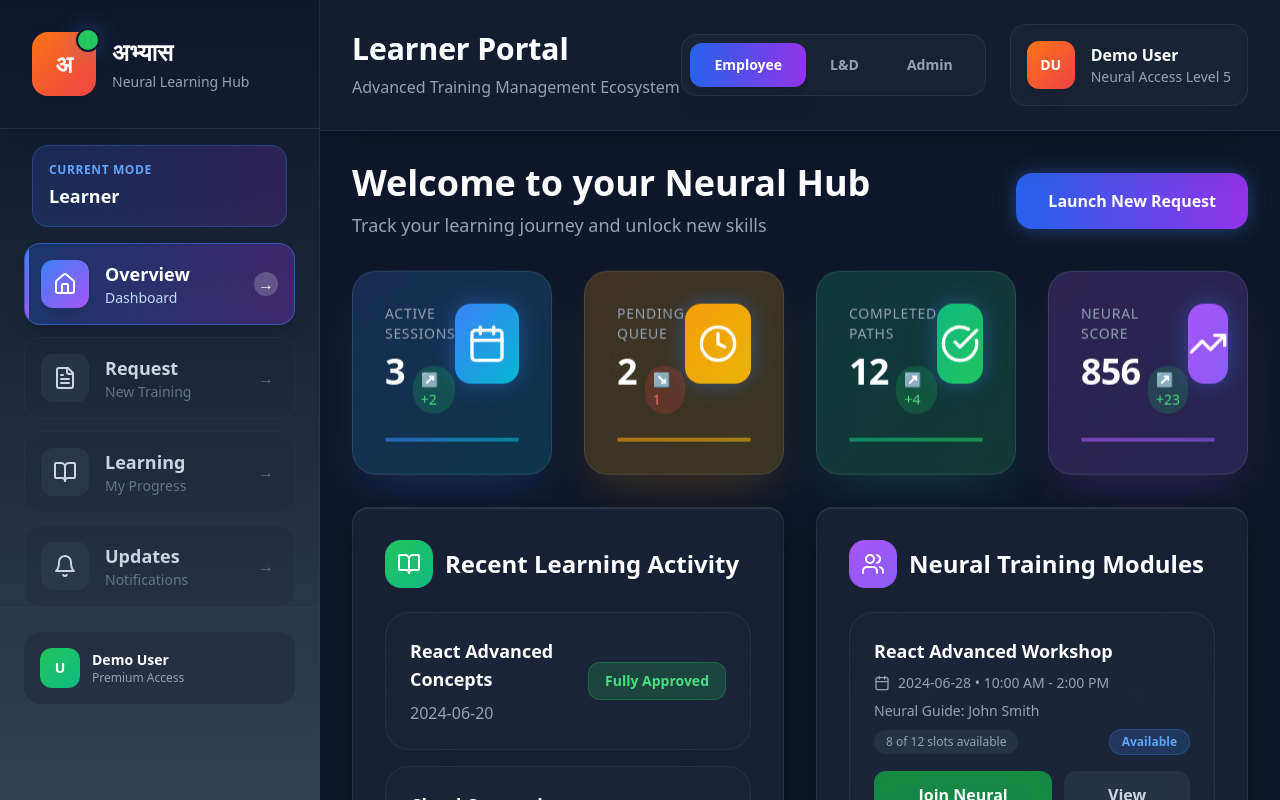
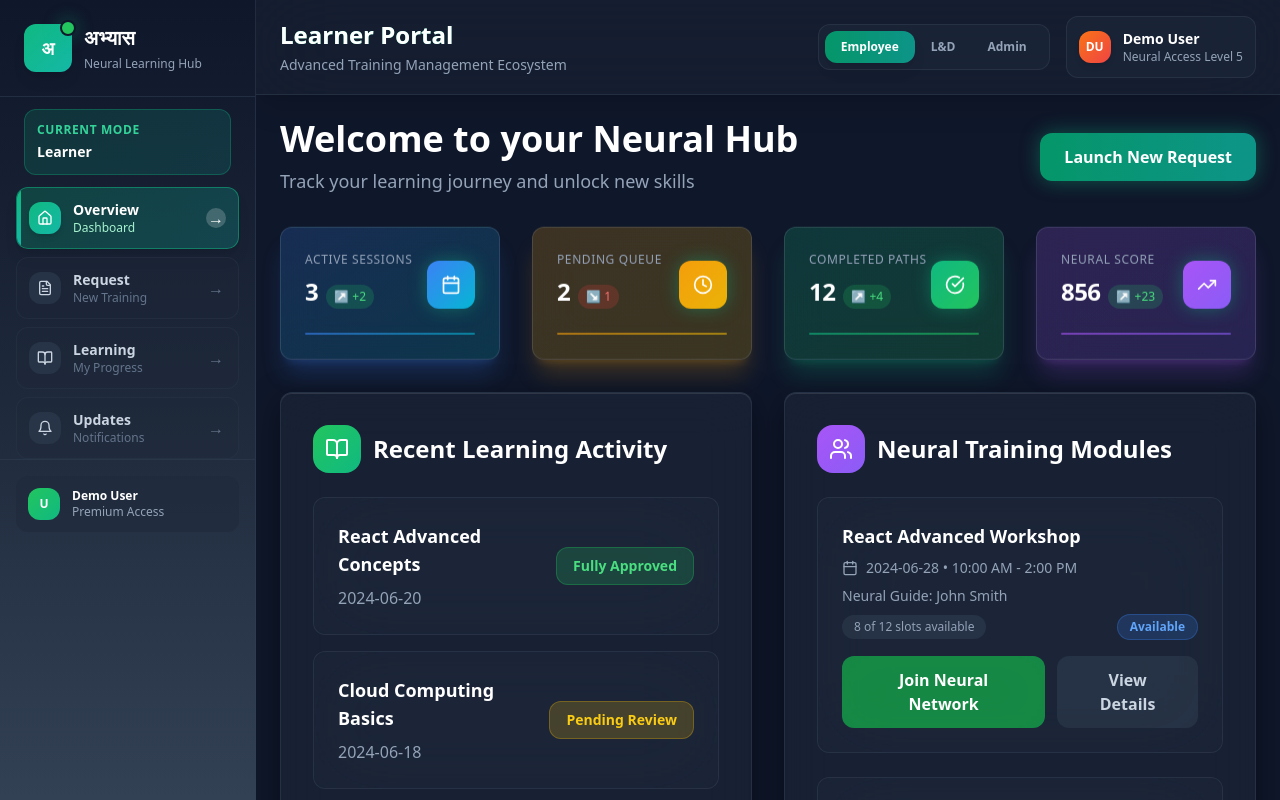
Before and after one commit to Abhisheksoni14/learn-track-automate, a React (Vite) app: page / in a window 1280 px wide. Shown: the top 800 px of the page. Built offline with nearby package versions, Linux system fonts and the light colour scheme.

Commit message:
Refactor: Adjust widget, sidebar, and icon styles
Adjusted the alignment and placement of widgets and the sidebar. Reduced the size of icons to address bulkiness.

```diff
--- a/src/components/layout/ModernHeader.tsx
+++ b/src/components/layout/ModernHeader.tsx
@@ -25,27 +25,27 @@ export const ModernHeader = ({ currentRole, setCurrentRole, setCurrentView }: Mo
   };
 
   return (
-    <header className="bg-slate-800/40 backdrop-blur-2xl border-b border-slate-700/50 shadow-2xl">
-      <div className="px-8 py-6 flex items-center justify-between">
+    <header className="bg-slate-800/40 backdrop-blur-2xl border-b border-slate-700/50 shadow-xl">
+      <div className="px-6 py-4 flex items-center justify-between">
         <div>
-          <h2 className="text-3xl font-bold text-white mb-2 bg-gradient-to-r from-blue-400 to-purple-400 bg-clip-text text-transparent">
+          <h2 className="text-2xl font-bold text-white mb-1 bg-gradient-to-r from-emerald-400 to-teal-400 bg-clip-text text-transparent">
             {getRoleDisplayName(currentRole)}
           </h2>
-          <p className="text-slate-400 font-medium">
+          <p className="text-slate-400 font-medium text-sm">
             Advanced Training Management Ecosystem
           </p>
         </div>
 
-        <div className="flex items-center space-x-6">
+        <div className="flex items-center space-x-4">
           {/* Role Switcher */}
-          <div className="flex bg-slate-800/60 rounded-2xl p-2 border border-slate-600/30">
+          <div className="flex bg-slate-800/60 rounded-xl p-1.5 border border-slate-600/30">
             {(['employee', 'ld', 'admin'] as const).map((role) => (
               <button
                 key={role}
                 onClick={() => handleRoleSwitch(role)}
-                className={`px-6 py-3 rounded-xl text-sm font-bold transition-all duration-300 ${
+                className={`px-4 py-2 rounded-lg text-xs font-bold transition-all duration-300 ${
                   currentRole === role
-                    ? 'bg-gradient-to-r from-blue-600 to-purple-600 text-white shadow-xl'
+                    ? 'bg-gradient-to-r from-emerald-600 to-teal-600 text-white shadow-lg'
                     : 'text-slate-400 hover:text-white hover:bg-slate-700/50'
                 }`}
               >
@@ -55,13 +55,13 @@ export const ModernHeader = ({ currentRole, setCurrentRole, setCurrentView }: Mo
           </div>
 
           {/* User Profile */}
-          <div className="flex items-center space-x-4 bg-slate-800/60 rounded-2xl p-4 border border-slate-600/30">
-            <div className="w-12 h-12 bg-gradient-to-br from-orange-500 to-red-500 rounded-xl flex items-center justify-center shadow-lg">
-              <span className="text-white text-sm font-bold">DU</span>
+          <div className="flex items-center space-x-3 bg-slate-800/60 rounded-xl p-3 border border-slate-600/30">
+            <div className="w-8 h-8 bg-gradient-to-br from-orange-500 to-red-500 rounded-lg flex items-center justify-center shadow-md">
+              <span className="text-white text-xs font-bold">DU</span>
             </div>
             <div>
-              <p className="font-bold text-white">Demo User</p>
-              <p className="text-slate-400 text-sm">Neural Access Level 5</p>
+              <p className="font-bold text-white text-sm">Demo User</p>
+              <p className="text-slate-400 text-xs">Neural Access Level 5</p>
             </div>
           </div>
         </div>
--- a/src/components/layout/ModernSidebar.tsx
+++ b/src/components/layout/ModernSidebar.tsx
@@ -41,30 +41,30 @@ export const ModernSidebar = ({ currentRole, currentView, setCurrentView }: Mode
   const menuItems = getMenuItems();
 
   return (
-    <div className="sidebar-modern w-80 z-50">
+    <div className="sidebar-modern w-64 z-50">
       {/* Header */}
-      <div className="p-8 border-b border-slate-700/50">
-        <div className="flex items-center space-x-4">
+      <div className="p-6 border-b border-slate-700/50">
+        <div className="flex items-center space-x-3">
           <div className="relative">
-            <div className="w-16 h-16 bg-gradient-to-br from-orange-500 to-red-500 rounded-2xl flex items-center justify-center shadow-2xl">
-              <span className="text-white font-bold text-2xl">अ</span>
+            <div className="w-12 h-12 bg-gradient-to-br from-emerald-500 to-teal-500 rounded-xl flex items-center justify-center shadow-lg">
+              <span className="text-white font-bold text-lg">अ</span>
             </div>
-            <div className="absolute -top-1 -right-1 w-6 h-6 bg-green-500 rounded-full border-2 border-slate-900 pulse-glow"></div>
+            <div className="absolute -top-1 -right-1 w-4 h-4 bg-green-500 rounded-full border-2 border-slate-900 pulse-glow"></div>
           </div>
           <div>
-            <h1 className="text-2xl font-bold text-white mb-1">अभ्यास</h1>
-            <p className="text-slate-400 text-sm font-medium">Neural Learning Hub</p>
+            <h1 className="text-xl font-bold text-white mb-1">अभ्यास</h1>
+            <p className="text-slate-400 text-xs font-medium">Neural Learning Hub</p>
           </div>
         </div>
       </div>
 
       {/* Role Badge */}
-      <div className="px-8 py-4">
-        <div className="bg-gradient-to-r from-blue-600/20 to-purple-600/20 rounded-2xl p-4 border border-blue-500/30">
-          <p className="text-blue-400 text-xs font-semibold uppercase tracking-wider mb-1">
+      <div className="px-6 py-3">
+        <div className="bg-gradient-to-r from-emerald-600/20 to-teal-600/20 rounded-xl p-3 border border-emerald-500/30">
+          <p className="text-emerald-400 text-xs font-semibold uppercase tracking-wider mb-1">
             Current Mode
           </p>
-          <p className="text-white font-bold text-lg">
+          <p className="text-white font-bold text-sm">
             {currentRole === 'ld' ? 'L&D Specialist' :
              currentRole === 'admin' ? 'System Admin' : 'Learner'}
           </p>
@@ -72,8 +72,8 @@ export const ModernSidebar = ({ currentRole, currentView, setCurrentView }: Mode
       </div>
 
       {/* Navigation */}
-      <nav className="px-6 flex-1">
-        <div className="space-y-3">
+      <nav className="px-4 flex-1">
+        <div className="space-y-2">
           {menuItems.map((item, index) => {
             const Icon = item.icon;
             const isActive = currentView === item.id;
@@ -83,42 +83,42 @@ export const ModernSidebar = ({ currentRole, currentView, setCurrentView }: Mode
                 key={item.id}
                 onClick={() => setCurrentView(item.id)}
                 className={cn(
-                  "w-full group relative overflow-hidden rounded-2xl p-4 text-left transition-all duration-300 hover:scale-105",
+                  "w-full group relative overflow-hidden rounded-xl p-3 text-left transition-all duration-300 hover:scale-105",
                   isActive
-                    ? "bg-gradient-to-r from-blue-600/30 to-purple-600/30 border border-blue-500/50 shadow-xl"
+                    ? "bg-gradient-to-r from-emerald-600/30 to-teal-600/30 border border-emerald-500/50 shadow-lg"
                     : "bg-slate-800/30 hover:bg-slate-700/40 border border-slate-700/30"
                 )}
                 style={{ animationDelay: `${index * 100}ms` }}
               >
                 {/* Active Indicator */}
                 {isActive && (
-                  <div className="absolute left-0 top-0 bottom-0 w-1 bg-gradient-to-b from-blue-500 to-purple-500 rounded-r-full"></div>
+                  <div className="absolute left-0 top-0 bottom-0 w-1 bg-gradient-to-b from-emerald-500 to-teal-500 rounded-r-full"></div>
                 )}
 
                 {/* Content */}
-                <div className="flex items-center space-x-4 relative z-10">
+                <div className="flex items-center space-x-3 relative z-10">
                   <div className={cn(
-                    "w-12 h-12 rounded-xl flex items-center justify-center transition-all duration-300",
+                    "w-8 h-8 rounded-lg flex items-center justify-center transition-all duration-300",
                     isActive
-                      ? "bg-gradient-to-br from-blue-500 to-purple-500 shadow-lg"
+                      ? "bg-gradient-to-br from-emerald-500 to-teal-500 shadow-md"
                       : "bg-slate-700/50 group-hover:bg-slate-600/50"
                   )}>
                     <Icon className={cn(
-                      "w-6 h-6 transition-colors duration-300",
+                      "w-4 h-4 transition-colors duration-300",
                       isActive ? "text-white" : "text-slate-300 group-hover:text-white"
                     )} />
                   </div>
 
                   <div className="flex-1">
                     <p className={cn(
-                      "font-bold text-lg transition-colors duration-300",
+                      "font-bold text-sm transition-colors duration-300",
                       isActive ? "text-white" : "text-slate-300 group-hover:text-white"
                     )}>
                       {item.label}
                     </p>
                     <p className={cn(
-                      "text-sm transition-colors duration-300",
-                      isActive ? "text-blue-200" : "text-slate-500 group-hover:text-slate-400"
+                      "text-xs transition-colors duration-300",
+                      isActive ? "text-emerald-200" : "text-slate-500 group-hover:text-slate-400"
                     )}>
                       {item.description}
                     </p>
@@ -126,7 +126,7 @@ export const ModernSidebar = ({ currentRole, currentView, setCurrentView }: Mode
 
                   {/* Arrow */}
                   <div className={cn(
-                    "w-6 h-6 rounded-full flex items-center justify-center transition-all duration-300",
+                    "w-5 h-5 rounded-full flex items-center justify-center transition-all duration-300",
                     isActive
                       ? "bg-white/20 text-white"
                       : "text-slate-500 group-hover:text-slate-300 group-hover:bg-slate-600/30"
@@ -136,7 +136,7 @@ export const ModernSidebar = ({ currentRole, currentView, setCurrentView }: Mode
                 </div>
 
                 {/* Hover Effect */}
-                <div className="absolute inset-0 bg-gradient-to-r from-blue-600/10 to-purple-600/10 opacity-0 group-hover:opacity-100 transition-opacity duration-300"></div>
+                <div className="absolute inset-0 bg-gradient-to-r from-emerald-600/10 to-teal-600/10 opacity-0 group-hover:opacity-100 transition-opacity duration-300"></div>
               </button>
             );
           })}
@@ -144,14 +144,14 @@ export const ModernSidebar = ({ currentRole, currentView, setCurrentView }: Mode
       </nav>
 
       {/* Footer */}
-      <div className="p-6 border-t border-slate-700/50">
-        <div className="bg-slate-800/50 rounded-2xl p-4">
+      <div className="p-4 border-t border-slate-700/50">
+        <div className="bg-slate-800/50 rounded-xl p-3">
           <div className="flex items-center space-x-3">
-            <div className="w-10 h-10 bg-gradient-to-br from-green-500 to-emerald-500 rounded-xl flex items-center justify-center">
-              <span className="text-white font-bold text-sm">U</span>
+            <div className="w-8 h-8 bg-gradient-to-br from-green-500 to-emerald-500 rounded-lg flex items-center justify-center">
+              <span className="text-white font-bold text-xs">U</span>
             </div>
             <div>
-              <p className="font-semibold text-white text-sm">Demo User</p>
+              <p className="font-semibold text-white text-xs">Demo User</p>
               <p className="text-slate-400 text-xs">Premium Access</p>
             </div>
           </div>
--- a/src/components/ui/MetricWidget.tsx
+++ b/src/components/ui/MetricWidget.tsx
@@ -75,7 +75,7 @@ export const MetricWidget = ({
   const colors = getColorClasses(color);
 
   return (
-    <div className={`metric-widget bg-gradient-to-br ${colors.gradient} ${colors.glow} shadow-2xl float-animation`}>
+    <div className={`metric-widget bg-gradient-to-br ${colors.gradient} ${colors.glow} shadow-xl float-animation hover:scale-105 transition-all duration-300`}>
       {/* Background Pattern */}
       <div className="absolute inset-0 opacity-5">
         <div className="absolute inset-0 bg-gradient-to-br from-white/10 to-transparent"></div>
@@ -83,17 +83,17 @@ export const MetricWidget = ({
 
       {/* Content */}
       <div className="relative z-10">
-        <div className="flex items-start justify-between mb-6">
+        <div className="flex items-center justify-between mb-4">
           <div className="flex-1">
-            <p className="text-slate-400 text-sm font-medium mb-2 uppercase tracking-wider">
+            <p className="text-slate-400 text-xs font-medium mb-2 uppercase tracking-wider">
               {title}
             </p>
-            <div className="flex items-baseline space-x-2">
-              <h3 className="text-4xl font-bold text-white tracking-tight">
+            <div className="flex items-baseline space-x-2 mb-2">
+              <h3 className="text-2xl font-bold text-white tracking-tight">
                 {value}
               </h3>
               {trend && (
-                <span className={`text-sm font-medium px-2 py-1 rounded-full ${
+                <span className={`text-xs font-medium px-2 py-1 rounded-full ${
                   trendDirection === 'up'
                     ? 'text-green-400 bg-green-500/20'
                     : 'text-red-400 bg-red-500/20'
@@ -104,13 +104,13 @@ export const MetricWidget = ({
             </div>
           </div>
 
-          <div className={`w-20 h-20 rounded-2xl flex items-center justify-center bg-gradient-to-br ${colors.iconBg} shadow-xl pulse-glow`}>
-            <Icon className="w-10 h-10 text-white" />
+          <div className={`w-12 h-12 rounded-xl flex items-center justify-center bg-gradient-to-br ${colors.iconBg} shadow-lg pulse-glow`}>
+            <Icon className="w-5 h-5 text-white" />
           </div>
         </div>
 
         {/* Bottom Accent Line */}
-        <div className={`h-1 rounded-full bg-gradient-to-r ${colors.iconBg} opacity-60`}></div>
+        <div className={`h-0.5 rounded-full bg-gradient-to-r ${colors.iconBg} opacity-60`}></div>
       </div>
     </div>
   );
--- a/src/index.css
+++ b/src/index.css
@@ -16,7 +16,7 @@
     --popover: 20 25 35;
     --popover-foreground: 248 250 252;
 
-    --primary: 59 130 246;
+    --primary: 16 185 129;
     --primary-foreground: 255 255 255;
 
     --secondary: 30 41 59;
@@ -25,7 +25,7 @@
     --muted: 15 23 42;
     --muted-foreground: 148 163 184;
 
-    --accent: 251 146 60;
+    --accent: 20 184 166;
     --accent-foreground: 255 255 255;
 
     --destructive: 239 68 68;
@@ -33,18 +33,18 @@
 
     --border: 51 65 85;
     --input: 51 65 85;
-    --ring: 59 130 246;
+    --ring: 16 185 129;
 
-    --radius: 1rem;
+    --radius: 0.75rem;
 
     --sidebar-background: 8 12 18;
     --sidebar-foreground: 203 213 225;
-    --sidebar-primary: 59 130 246;
+    --sidebar-primary: 16 185 129;
     --sidebar-primary-foreground: 255 255 255;
     --sidebar-accent: 15 23 42;
     --sidebar-accent-foreground: 203 213 225;
     --sidebar-border: 30 41 59;
-    --sidebar-ring: 59 130 246;
+    --sidebar-ring: 16 185 129;
   }
 
   .dark {
@@ -57,7 +57,7 @@
     --popover: 20 25 35;
     --popover-foreground: 248 250 252;
 
-    --primary: 59 130 246;
+    --primary: 16 185 129;
     --primary-foreground: 255 255 255;
 
     --secondary: 30 41 59;
@@ -66,7 +66,7 @@
     --muted: 15 23 42;
     --muted-foreground: 148 163 184;
 
-    --accent: 251 146 60;
+    --accent: 20 184 166;
     --accent-foreground: 255 255 255;
 
     --destructive: 239 68 68;
@@ -74,16 +74,16 @@
 
     --border: 51 65 85;
     --input: 51 65 85;
-    --ring: 59 130 246;
+    --ring: 16 185 129;
 
     --sidebar-background: 8 12 18;
     --sidebar-foreground: 203 213 225;
-    --sidebar-primary: 59 130 246;
+    --sidebar-primary: 16 185 129;
     --sidebar-primary-foreground: 255 255 255;
     --sidebar-accent: 15 23 42;
     --sidebar-accent-foreground: 203 213 225;
     --sidebar-border: 30 41 59;
-    --sidebar-ring: 59 130 246;
+    --sidebar-ring: 16 185 129;
   }
 }
 
@@ -99,7 +99,7 @@
 
   /* Custom gradient backgrounds */
   .neon-gradient {
-    @apply bg-gradient-to-r from-blue-500 via-purple-500 to-orange-500;
+    @apply bg-gradient-to-r from-emerald-500 via-teal-500 to-cyan-500;
   }
 
   .dark-card {
@@ -107,32 +107,32 @@
   }
 
   .glow-effect {
-    box-shadow: 0 0 20px rgba(59, 130, 246, 0.3), 0 0 40px rgba(59, 130, 246, 0.1);
+    box-shadow: 0 0 20px rgba(16, 185, 129, 0.3), 0 0 40px rgba(16, 185, 129, 0.1);
   }
 }
 
 /* Custom component styles */
 @layer components {
   .neon-card {
-    @apply bg-slate-800/60 backdrop-blur-xl border border-slate-700/50 rounded-2xl shadow-2xl;
+    @apply bg-slate-800/60 backdrop-blur-xl border border-slate-700/50 rounded-xl shadow-xl;
     box-shadow: 0 8px 32px rgba(0, 0, 0, 0.4), inset 0 1px 0 rgba(255, 255, 255, 0.1);
   }
 
   .glass-panel {
-    @apply bg-slate-800/40 backdrop-blur-2xl border border-slate-600/30 rounded-3xl;
+    @apply bg-slate-800/40 backdrop-blur-2xl border border-slate-600/30 rounded-xl;
   }
 
   .neon-button {
-    @apply bg-gradient-to-r from-blue-600 to-purple-600 hover:from-blue-500 hover:to-purple-500 text-white font-semibold px-8 py-4 rounded-2xl shadow-2xl transition-all duration-300 hover:scale-105;
-    box-shadow: 0 0 20px rgba(59, 130, 246, 0.4);
+    @apply bg-gradient-to-r from-emerald-600 to-teal-600 hover:from-emerald-500 hover:to-teal-500 text-white font-semibold px-6 py-3 rounded-xl shadow-xl transition-all duration-300 hover:scale-105;
+    box-shadow: 0 0 20px rgba(16, 185, 129, 0.4);
   }
 
   .neon-input {
-    @apply bg-slate-800/60 backdrop-blur-xl border-2 border-slate-600 focus:border-blue-400 rounded-2xl px-6 py-4 transition-all duration-300 focus:ring-4 focus:ring-blue-500/20;
+    @apply bg-slate-800/60 backdrop-blur-xl border-2 border-slate-600 focus:border-emerald-400 rounded-xl px-4 py-3 transition-all duration-300 focus:ring-4 focus:ring-emerald-500/20;
   }
 
   .metric-widget {
-    @apply relative overflow-hidden rounded-3xl p-8 transition-all duration-500 hover:scale-105;
+    @apply relative overflow-hidden rounded-xl p-6 transition-all duration-500;
     background: linear-gradient(135deg, rgba(30, 41, 59, 0.8) 0%, rgba(51, 65, 85, 0.6) 100%);
     backdrop-filter: blur(20px);
     border: 1px solid rgba(148, 163, 184, 0.2);
@@ -147,12 +147,12 @@
 /* Animations */
 @keyframes float {
   0%, 100% { transform: translateY(0px); }
-  50% { transform: translateY(-10px); }
+  50% { transform: translateY(-8px); }
 }
 
 @keyframes pulse-glow {
-  0%, 100% { box-shadow: 0 0 20px rgba(59, 130, 246, 0.3); }
-  50% { box-shadow: 0 0 30px rgba(59, 130, 246, 0.6); }
+  0%, 100% { box-shadow: 0 0 15px rgba(16, 185, 129, 0.3); }
+  50% { box-shadow: 0 0 25px rgba(16, 185, 129, 0.6); }
 }
 
 .float-animation {
--- a/src/pages/Index.tsx
+++ b/src/pages/Index.tsx
@@ -30,14 +30,14 @@ const Index = () => {
         currentView={currentView}
         setCurrentView={setCurrentView}
       />
-      <div className="flex-1 flex flex-col ml-80">
+      <div className="flex-1 flex flex-col ml-64">
         <ModernHeader
           currentRole={currentRole}
           setCurrentRole={setCurrentRole}
           setCurrentView={setCurrentView}
         />
-        <main className="flex-1 p-8 overflow-auto">
-          <div className="max-w-7xl mx-auto">
+        <main className="flex-1 p-6 overflow-auto">
+          <div className="max-w-6xl mx-auto">
             {renderDashboard()}
           </div>
         </main>
```
